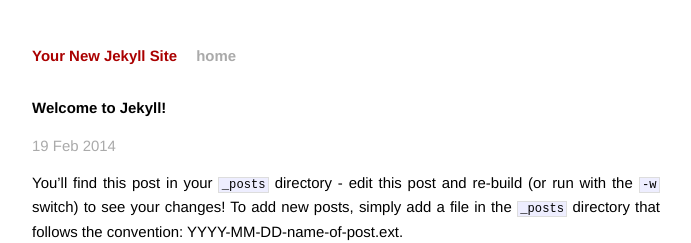
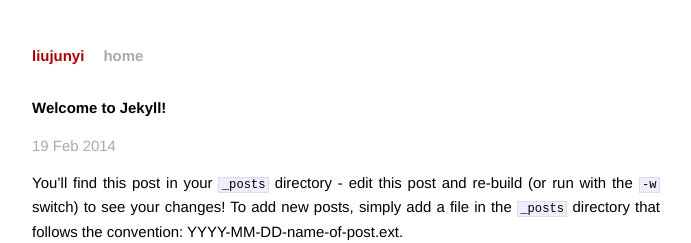
Before and after one commit to hiliujunyi/hiliujunyi, a Jekyll site: the page built from _posts/2014-02-19-welcome-to-jekyll.markdown, in a window 1280 px wide. Shown: the top 243 px of the page, without its empty margins (294-985 px from the left). Built offline with Jekyll 4.4.1, drawn with Linux system fonts in a browser that asks for light colours.

Commit message:
Update _config.yml

```diff
--- a/_config.yml
+++ b/_config.yml
@@ -1,3 +1,3 @@
-name: Your New Jekyll Site
+name: liujunyi
 production_url : https://hiliujunyi.github.io
 BASE_PATH : /myblog
```
